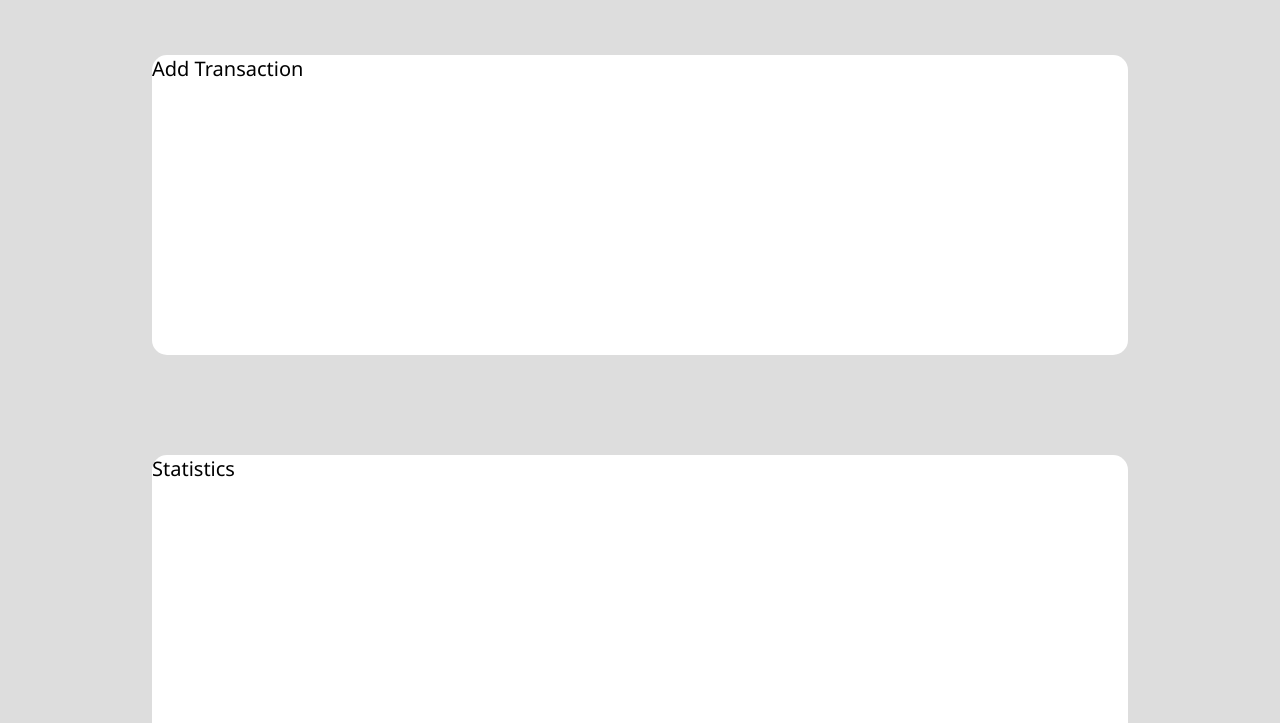
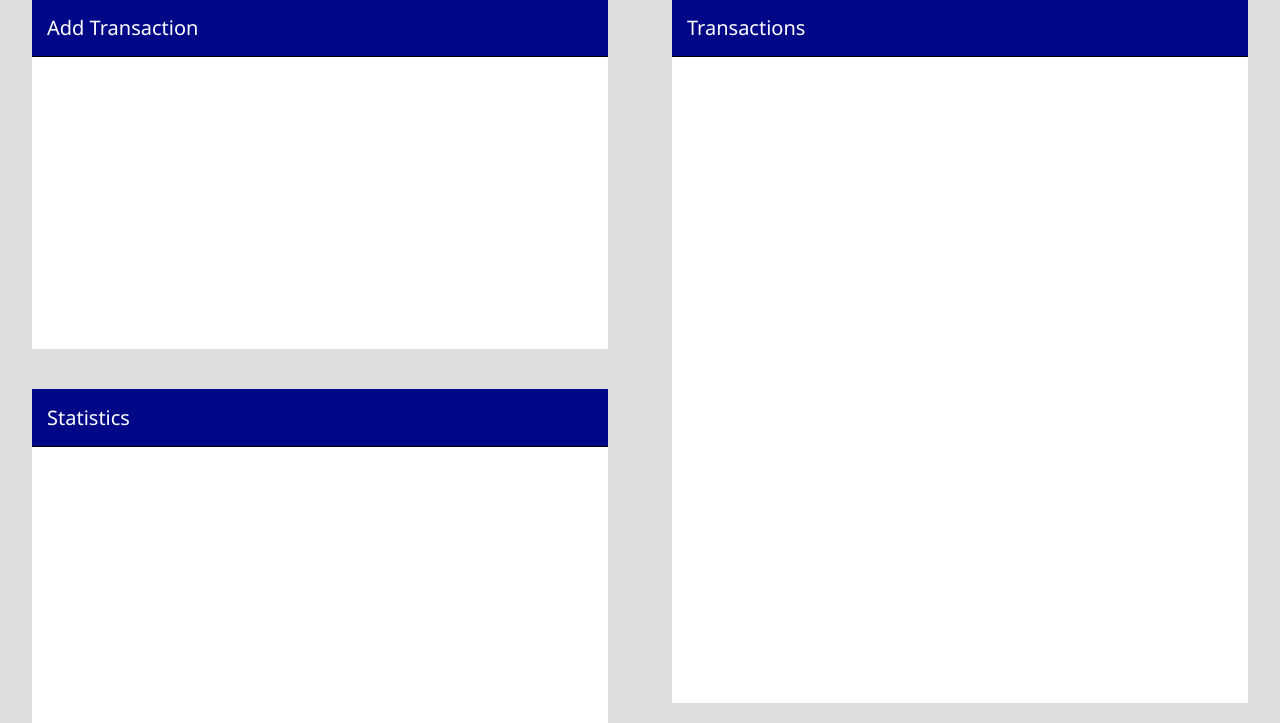
Before and after one commit to sebh0602/semuncia_old, a plain HTML site: page html/index.html in a window 1280 px wide. Shown: the part 77-800 px from the top of the page. Drawn offline with Linux system fonts and the light colour scheme.

Commit message:
Make layout responsive

```diff
--- a/html/css/addTransaction.css
+++ b/html/css/addTransaction.css
@@ -0,0 +1,2 @@
+#addTransaction{
+}
--- /dev/null
+++ b/html/css/graphDisplay.css
@@ -0,0 +1,4 @@
+#main div > #graphDisplay.box{
+	height:calc(93vh - 40px);
+	width:calc(100vw - 40px);
+}
--- a/html/css/main.css
+++ b/html/css/main.css
@@ -1,26 +1,82 @@
 #main{
-	width: calc(100% - 60px);
-	padding:30px;
-
+	width: 100%;
 	height:93%;
 	overflow-y: auto;
 	background-color: #DDDDDD;
 
 	display: flex;
 	flex-wrap: wrap;
-	align-items: center;
-	justify-content: center;
+	align-items: flex-start;
+	justify-content: space-around;
 }
 
-#main > div.box{
-	width:80%;
-	height:300px;
-	background-color: white;
-	border-radius: 15px;
-	overflow-y: auto;
-	margin:50px;
+#main > #groupOne{
+	width:100%;
+	display: flex;
+	flex-wrap: wrap;
+	flex-direction: column;
+	align-items: center;
+	justify-content: flex-start;
 }
 
-#main > div.box > div.boxTitle{
+/*
+--------------------
+|Add tr. | All tr. |
+|        |         |
+|--------|         |
+|Stats   |         |
+|        |         |
+|------------------|
+| Graph            |
+|                  |
+|                  |
+|                  |
+|                  |
+--------------------
+
+*/
+
+@media screen and (max-width: 499px){
+	#main > div div.box{
+		width:calc(100vw - 40px);
+	}
+}
+
+@media screen and (min-width: 500px) and (max-width: 999px){
+	#main > div div.box{
+		width: 450px;
+	}
+}
+
+@media screen and (min-width: 1000px){
+	#main > div div.box{
+		width: 45vw;
+	}
+}
+
+@media screen and (min-width: 1000px) and (min-height: 850px){
+	#main > #groupOne{
+		height:100%;
+	}
+}
+
+@media screen and (min-width: 1000px) and (max-height: 850px){
+	#main > #groupOne{
+		height:850px;
+	}
+}
+
+#main > div div.box{
+	min-height: 350px;
+	height:calc((93vh / 2) - 40px);
+	margin:20px;
+	background-color: white;
+}
+
+#main > div div.box > div.boxTitle{
 	font-size: 20px;
+	border-bottom: 1px solid black;
+	color:white;
+	background-color: #000888;
+	padding:15px;
 }
--- a/html/css/transactionsDisplay.css
+++ b/html/css/transactionsDisplay.css
@@ -0,0 +1,16 @@
+#main div > #transactionsDisplay.box{
+	display:flex;
+	flex-direction: column;
+}
+
+@media screen and (min-width: 1000px){
+	#main div > #transactionsDisplay.box{
+		height:calc(93vh - 40px)
+	}
+}
+
+
+#main div > #transactionsDisplay.box > #transactions{
+	overflow-y: auto;
+	flex-grow: 1;
+}
--- a/html/index.html
+++ b/html/index.html
@@ -18,6 +18,7 @@
 	<link rel="stylesheet" type="text/css" href="css/addTransaction.css">
 	<link rel="stylesheet" type="text/css" href="css/statsDisplay.css">
 	<link rel="stylesheet" type="text/css" href="css/transactionsDisplay.css">
+	<link rel="stylesheet" type="text/css" href="css/graphDisplay.css">
 
 
 
@@ -35,6 +36,7 @@
 	<script src="js/vueAddTransactionComponents.js" defer></script>
 	<script src="js/vueStatsDisplayComponents.js" defer></script>
 	<script src="js/vueTransactionsDisplayComponents.js" defer></script>
+	<script src="js/vueGraphDisplayComponents.js" defer></script>
 
 	<script src="js/vueMethods.js" defer></script>
 	<script src="js/vueMain.js" defer></script>
@@ -66,9 +68,14 @@
 		<side-nav v-bind="$root.$data"></side-nav>
 
 		<div id="main">
-			<add-transaction v-bind="$root.$data"></add-transaction>
-			<stats-display v-bind="$root.$data"></stats-display>
-			<transactions-display v-bind="$root.$data"></transactions-display>
+			<div id="groupOne">
+					<add-transaction v-bind="$root.$data"></add-transaction>
+					<stats-display v-bind="$root.$data"></stats-display>
+					<transactions-display v-bind="$root.$data"></transactions-display>
+			</div>
+			<div id="groupTwo">
+				<graph-display v-bind="$root.$data"></graph-display>
+			</div>
 		</div>
 	</div>
 </body>
--- a/html/js/text.js
+++ b/html/js/text.js
@@ -34,5 +34,9 @@ var text = {
 	stats:{
 		en:"Statistics",
 		de:"Statistik"
+	},
+	graph:{
+		en:"Graph",
+		de:"Diagramm"
 	}
 };
--- /dev/null
+++ b/html/js/vueGraphDisplayComponents.js
@@ -0,0 +1,7 @@
+Vue.component("graph-display",{
+	props:["transactions","text","language"],
+	template:`
+		<div id="graphDisplay" class="box">
+			<box-title :title=text.graph[language]></box-title>
+		</div>`,
+});
--- a/html/js/vueMain.js
+++ b/html/js/vueMain.js
@@ -16,13 +16,13 @@ var app = new Vue({
 			this.config = JSON.parse(localStorage.config);
 		}
 		if ("transactions" in localStorage){
-			this.config = JSON.parse(localStorage.config);
+			this.transactions = JSON.parse(localStorage.transactions);
 		}
 		if ("recurringTransactions" in localStorage){
-			this.config = JSON.parse(localStorage.config);
+			this.recurringTransactions = JSON.parse(localStorage.recurringTransactions);
 		}
 		if ("initialAmount" in localStorage){
-			this.config = JSON.parse(localStorage.config);
+			this.initialAmount = JSON.parse(localStorage.initialAmount);
 		}
 		document.getElementById("app").style.display = "flex";
 	},
--- a/html/js/vueTransactionsDisplayComponents.js
+++ b/html/js/vueTransactionsDisplayComponents.js
@@ -3,5 +3,13 @@ Vue.component("transactions-display",{
 	template:`
 		<div id="transactionsDisplay" class="box">
 			<box-title :title=text.transactions[language]></box-title>
+			<div id="transactions">
+				<div v-for="(dayTransactions,date,index) in transactions" :key="index">
+					{{date}}
+					<div v-for="(transaction, index) in dayTransactions" :key="index">
+						{{transaction}}
+					</div>
+				</div>
+			</div>
 		</div>`,
 });
```
